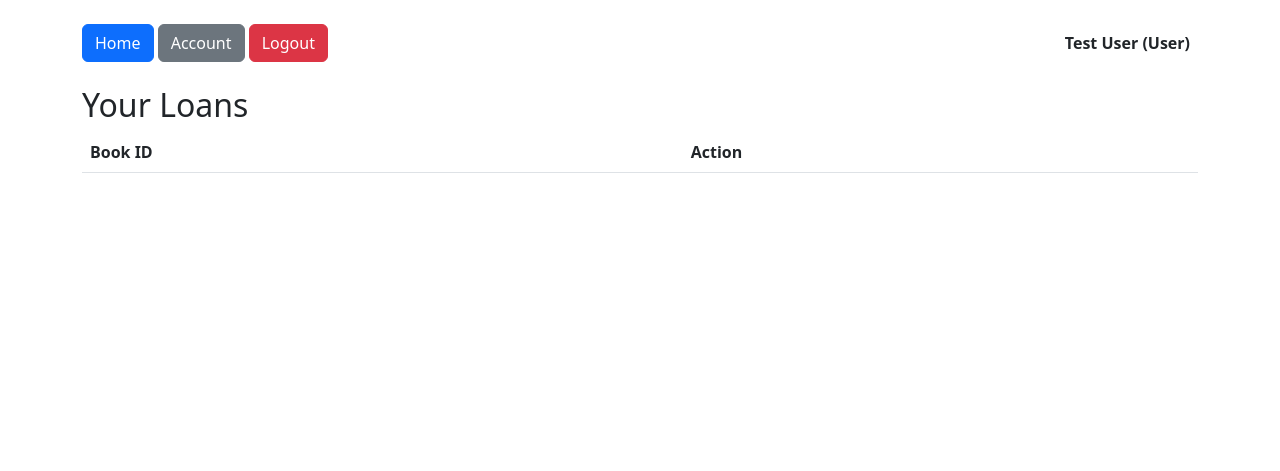
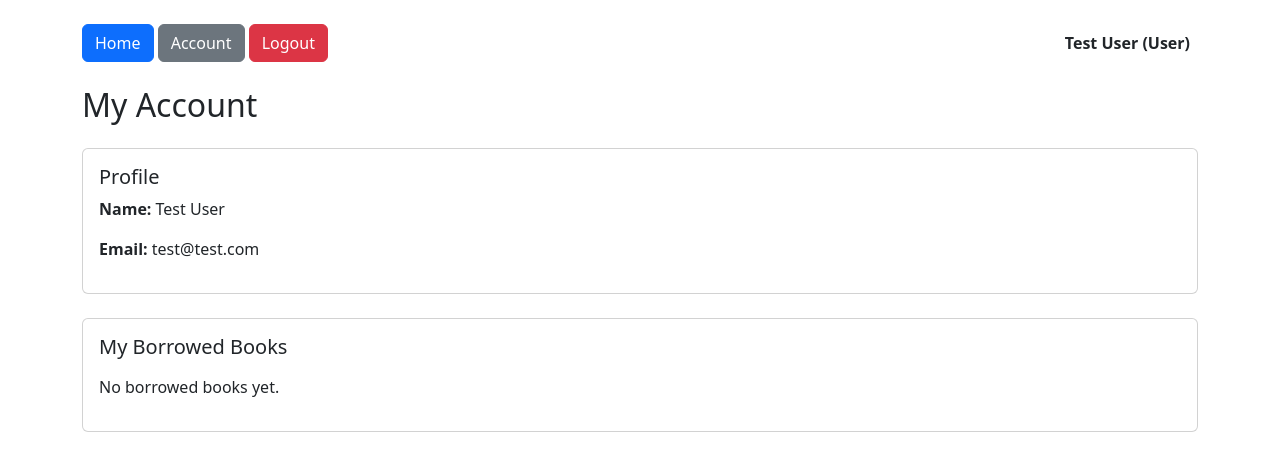
Before and after one commit to CarsonQuesada/LibrarySystem, a Flask app: page /account in a window 1280 px wide. Shown: the top 471 px of the page. Run offline with Flask 3, Linux system fonts and the light colour scheme; a user stored in the database is signed in; data comes from the database, SQL or seed files in the repository; both versions use the stored data as it was after the commit; lists and menus that the app fills with data are empty.

Commit message:
added 'account' and create 'return' button, still need to setup the functionality

```diff
--- a/backend/app.py
+++ b/backend/app.py
@@ -1,4 +1,4 @@
-from flask import Flask, render_template, request, redirect, session
+from flask import Flask, render_template, request, redirect, session, flash
 from models import db, Book, LibraryUser, Loan
 from datetime import datetime
 from auth import hash_password, verify_password
@@ -178,9 +178,17 @@ def borrow(book_id):
 # ---------------- RETURN ----------------
 @app.route("/return/<int:loan_id>")
 def return_book(loan_id):
+    if "user_id" not in session:
+        return redirect("/login")
+
     loan = Loan.query.get(loan_id)
 
-    if loan and not loan.returned:
+    # 🔒 Ensure the loan belongs to the current user
+    if not loan or loan.user_id != session["user_id"]:
+        flash("You cannot return this book.")
+        return redirect("/account")
+
+    if not loan.returned:
         book = Book.query.get(loan.book_id)
 
         loan.returned = True
@@ -196,12 +204,18 @@ def account():
     if "user_id" not in session:
         return redirect("/login")
 
+    user = LibraryUser.query.get(session["user_id"])
+
     loans = Loan.query.filter_by(
         user_id=session["user_id"],
         returned=False
     ).all()
 
-    return render_template("account.html", loans=loans)
+    return render_template(
+        "account.html",
+        user=user,
+        loans=loans
+    )
 
 # ---------------- RUN ----------------
 if __name__ == "__main__":
--- a/backend/models.py
+++ b/backend/models.py
@@ -25,6 +25,9 @@ class Loan(db.Model):
     loan_date = db.Column(db.DateTime, default=datetime.utcnow)
     returned = db.Column(db.Boolean, default=False)
 
+    book = db.relationship('Book')
+
+
 class WaitlistEntry(db.Model):
     id = db.Column(db.Integer, primary_key=True)
     user_id = db.Column(db.Integer)
--- a/frontend/templates/account.html
+++ b/frontend/templates/account.html
@@ -1,21 +1,62 @@
 {% extends "base.html" %} {% block content %}
 
-<h2>Your Loans</h2>
+<h2 class="mb-4">My Account</h2>
 
-<table class="table">
+<!-- PROFILE -->
+<div class="card mb-4">
+  <div class="card-body">
+    <h5 class="card-title">Profile</h5>
+    <p><strong>Name:</strong> {{ user.name }}</p>
+    <p><strong>Email:</strong> {{ user.email }}</p>
+  </div>
+</div>
+
+<!-- LOANS -->
+<div class="card">
+  <div class="card-body">
+    <h5 class="card-title mb-3">My Borrowed Books</h5>
+
+    {% if loans %}
+    <table class="table table-striped">
+      <thead>
         <tr>
-    <th>Book ID</th>
+          <th>Title</th>
+          <th>Author</th>
+          <th>Loan Date</th>
+          <th>Status</th>
           <th>Action</th>
         </tr>
+      </thead>
 
+      <tbody>
         {% for loan in loans %}
         <tr>
-    <td>{{ loan.book_id }}</td>
+          <td>{{ loan.book.title }}</td>
+          <td>{{ loan.book.author }}</td>
+          <td>{{ loan.loan_date.strftime("%Y-%m-%d") }}</td>
           <td>
-      <a href="/return/{{ loan.id }}" class="btn btn-danger">Return</a>
+            {% if loan.returned %}
+            <span class="badge bg-success">Returned</span>
+            {% else %}
+            <span class="badge bg-warning text-dark">Active</span>
+            {% endif %}
+          </td>
+          <td>
+            {% if not loan.returned %}
+            <a href="/return/{{ loan.id }}" class="btn btn-warning btn-sm">
+              Return
+            </a>
+            {% endif %}
           </td>
         </tr>
         {% endfor %}
+      </tbody>
     </table>
 
+    {% else %}
+    <p>No borrowed books yet.</p>
+    {% endif %}
+  </div>
+</div>
+
 {% endblock %}
```
Also changed, not shown: backend/database/library.db. Lines whose indentation alone changed are shown as unchanged.
